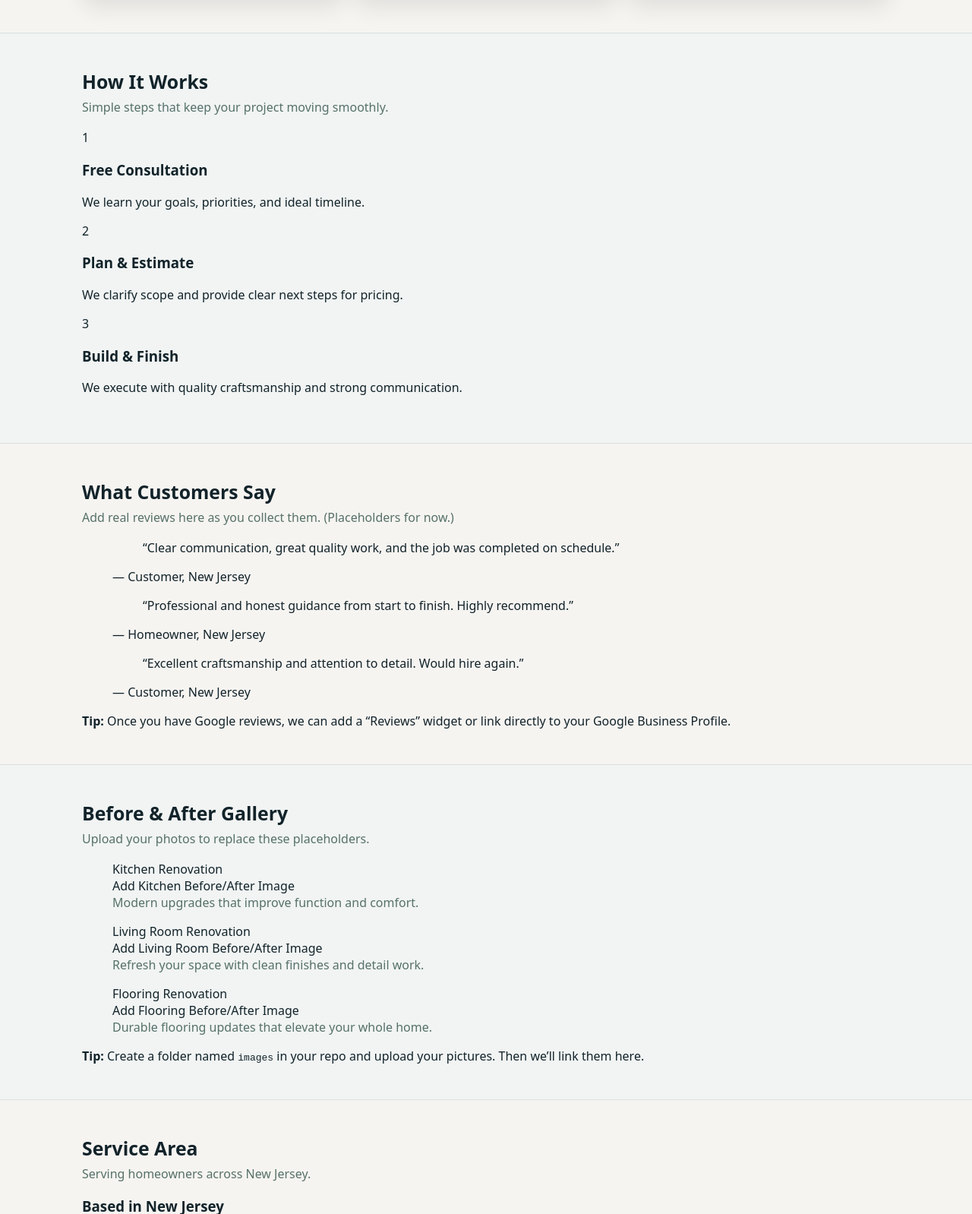
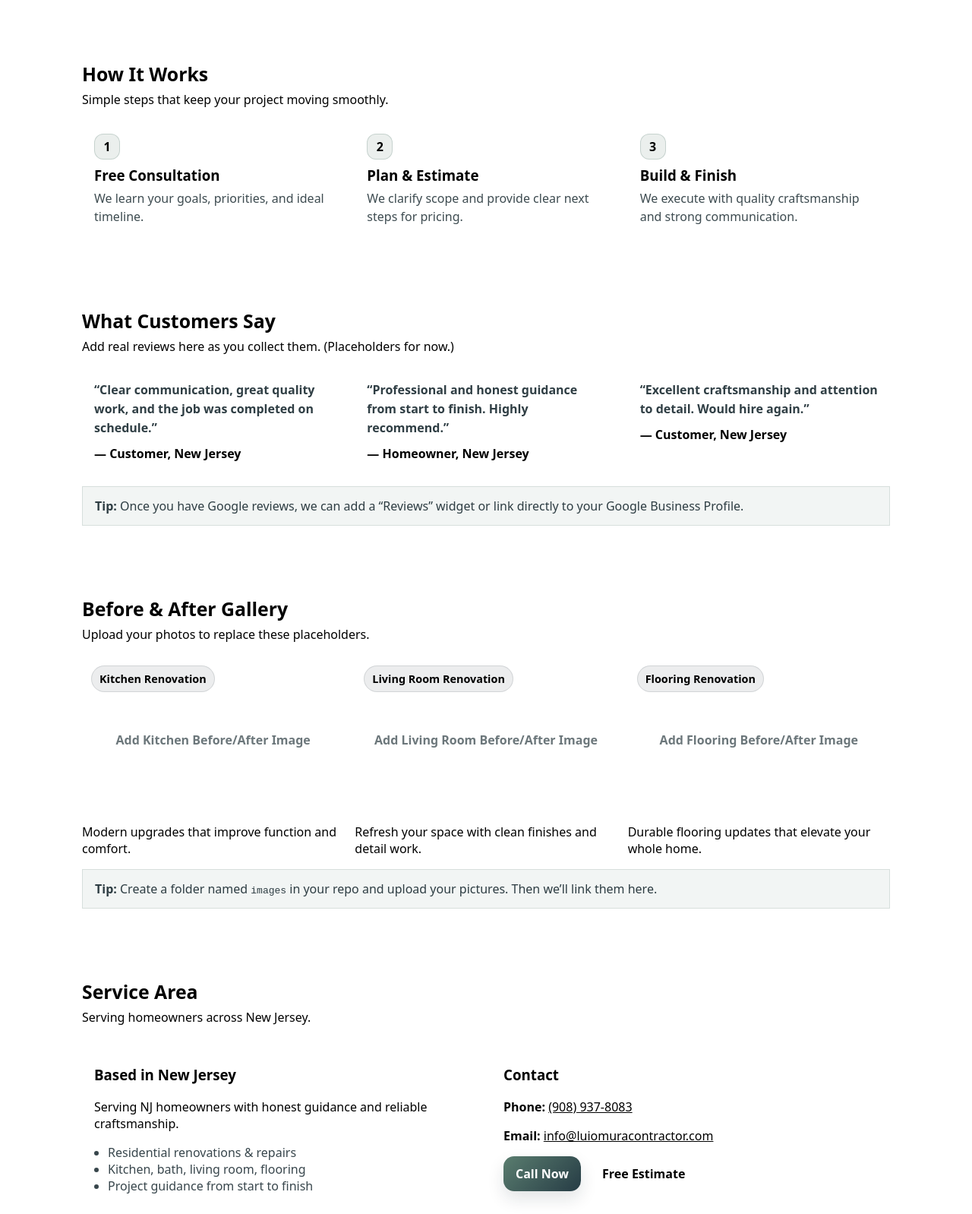
Before and after one commit to lrm04/luiomura.github.io, a plain HTML site: page index.html in a window 1280 px wide. Shown: the part 1202-2800 px from the top of the page at 76% size. Drawn offline with Linux system fonts and the light colour scheme.

Commit message:
Update styles.css

```diff
--- a/styles.css
+++ b/styles.css
@@ -1,3 +1,5 @@
+CSS
+
 :root{
   /* Logo-matching palette */
   --ink:#12232A;        /* deep blue-teal/charcoal */
@@ -221,4 +223,182 @@ a{color:inherit}
   color:var(--sage);
   text-decoration:none;
 }
-.card-link:hover{filter:
+.card-link:hover{filter:brightness(.9)}
+
+/* Steps */
+.steps{
+  display:grid;
+  grid-template-columns: repeat(3, 1fr);
+  gap:14px;
+}
+.step{
+  background:var(--panel);
+  border:1px solid var(--line);
+  border-radius:var(--radius);
+  padding:16px;
+  box-shadow: var(--shadow);
+}
+.step-badge{
+  width:34px;height:34px;border-radius:12px;
+  display:grid;place-items:center;
+  background:rgba(90,125,111,.12);
+  border:1px solid rgba(90,125,111,.25);
+  color:var(--ink2);
+  font-weight:900;
+  margin-bottom:8px;
+}
+.step h3{margin:0 0 6px}
+.step p{margin:0;color:rgba(18,35,42,.82);line-height:1.5}
+
+/* Reviews */
+.review-grid{
+  display:grid;
+  grid-template-columns: repeat(3, 1fr);
+  gap:14px;
+}
+.review{
+  margin:0;
+  background:var(--panel);
+  border:1px solid var(--line);
+  border-radius:var(--radius);
+  padding:16px;
+  box-shadow: var(--shadow);
+}
+.review blockquote{
+  margin:0 0 10px;
+  color:rgba(18,35,42,.88);
+  line-height:1.55;
+  font-weight:650;
+}
+.review figcaption{color:var(--muted); font-weight:700}
+
+/* Gallery */
+.gallery{
+  display:grid;
+  grid-template-columns: repeat(3, 1fr);
+  gap:14px;
+}
+.shot{margin:0}
+.shot-box{
+  border-radius:var(--radius);
+  border:1px solid var(--line);
+  background:var(--panel);
+  height:220px;
+  position:relative;
+  overflow:hidden;
+  box-shadow: var(--shadow);
+  display:flex;
+  align-items:center;
+  justify-content:center;
+}
+.label{
+  position:absolute;left:12px;top:12px;
+  padding:7px 10px;border-radius:999px;
+  background:rgba(18,35,42,.08);
+  border:1px solid rgba(18,35,42,.12);
+  font-size:.9rem;
+  color: var(--ink2);
+  font-weight:800;
+}
+.placeholder{
+  color:rgba(18,35,42,.62);
+  font-weight:800;
+  text-align:center;
+  padding:0 16px;
+}
+
+/* Service area */
+.area{
+  display:grid;
+  grid-template-columns: 1fr 1fr;
+  gap:14px;
+}
+.area-card{
+  background:var(--panel);
+  border:1px solid var(--line);
+  border-radius:var(--radius);
+  padding:16px;
+  box-shadow: var(--shadow);
+}
+.bullets{margin:10px 0 0; padding-left:18px; color:rgba(18,35,42,.84)}
+.area-cta{display:flex; gap:12px; flex-wrap:wrap; margin-top:12px}
+
+/* FAQ */
+.faq{display:grid; gap:10px}
+.faq-item{
+  background:var(--panel);
+  border:1px solid var(--line);
+  border-radius:var(--radius);
+  padding:12px 14px;
+  box-shadow: var(--shadow);
+}
+.faq-item summary{
+  cursor:pointer;
+  font-weight:900;
+  color:var(--ink2);
+}
+.faq-body{margin-top:10px; color:rgba(18,35,42,.82); line-height:1.55}
+
+/* Contact */
+.contact-grid{
+  display:grid;
+  grid-template-columns: 1fr 1fr;
+  gap:14px;
+}
+.contact-card{
+  background:var(--panel);
+  border:1px solid var(--line);
+  border-radius:var(--radius);
+  padding:16px;
+  box-shadow: var(--shadow);
+}
+.contact-cta{display:flex;gap:12px;flex-wrap:wrap;margin-top:12px}
+.note{
+  margin-top:14px;
+  padding:12px 12px;
+  border-radius:var(--radius);
+  background:rgba(90,125,111,.08);
+  border:1px solid rgba(90,125,111,.18);
+  color:rgba(18,35,42,.88);
+}
+.form-embed{
+  margin-top:10px;
+  border:1px dashed rgba(86,113,105,.45);
+  border-radius:var(--radius);
+  padding:12px;
+  background:rgba(90,125,111,.06);
+}
+.tip{
+  margin-top:16px;
+  padding:14px 16px;
+  border-radius:var(--radius);
+  background:rgba(90,125,111,.08);
+  border:1px solid rgba(90,125,111,.18);
+  color:rgba(18,35,42,.88);
+}
+
+/* Footer */
+.footer{
+  border-top:1px solid var(--line);
+  padding:20px 0;
+  background:rgba(18,35,42,.03);
+  margin-bottom:68px; /* space for mobile bar */
+}
+.footer-inner{display:flex;align-items:center;justify-content:space-between;gap:12px;flex-wrap:wrap}
+
+/* Responsive */
+@media (max-width: 920px){
+  .hero-grid{grid-template-columns: 1fr}
+  .cards{grid-template-columns: 1fr 1fr}
+  .steps{grid-template-columns: 1fr}
+  .review-grid{grid-template-columns: 1fr}
+  .gallery{grid-template-columns: 1fr}
+  .area{grid-template-columns: 1fr}
+  .contact-grid{grid-template-columns: 1fr}
+  .strip-inner{grid-template-columns: 1fr}
+  .mobile-bar{display:flex}
+}
+@media (max-width: 560px){
+  .cards{grid-template-columns: 1fr}
+  .nav{gap:10px}
+}
```
